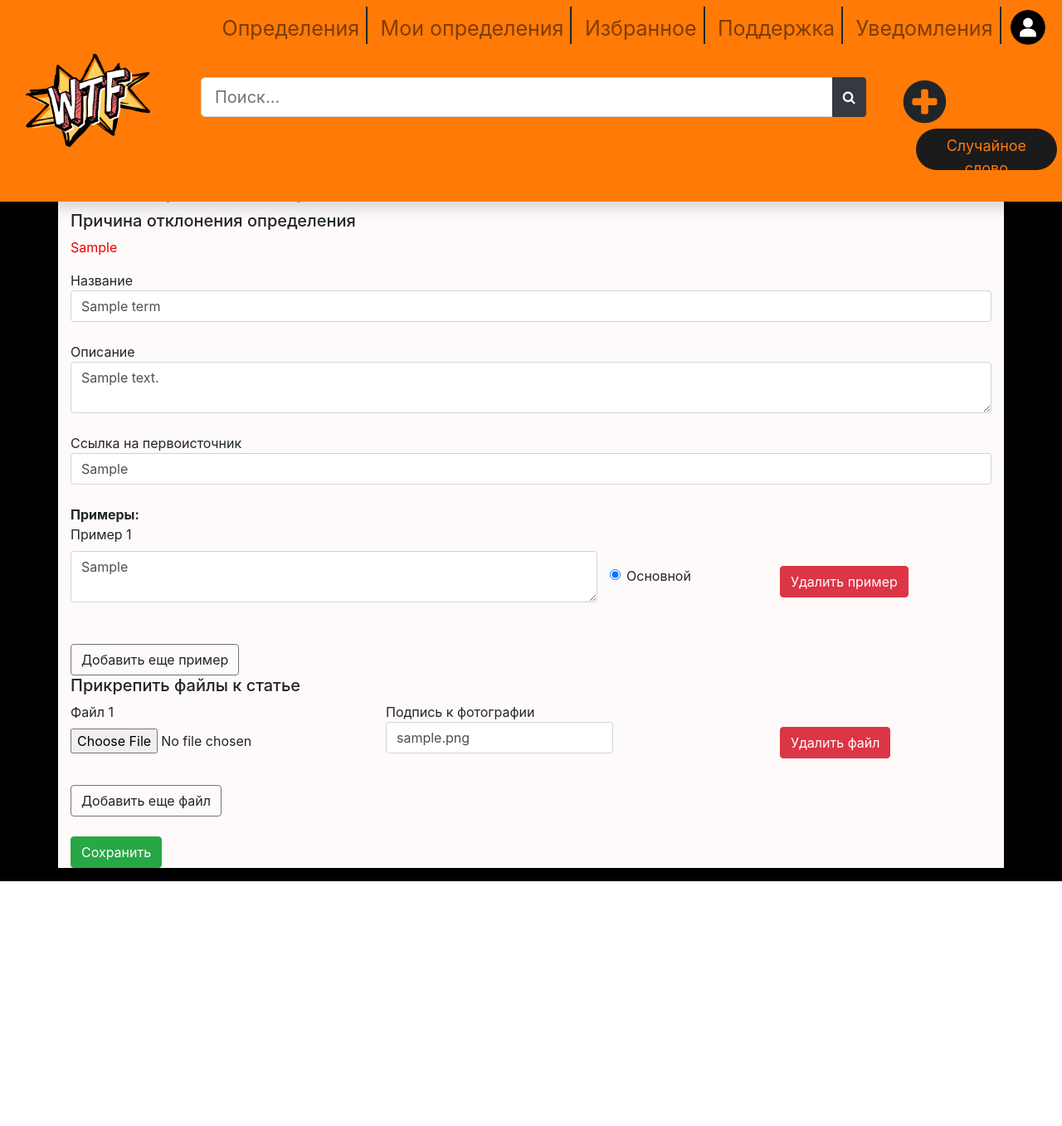
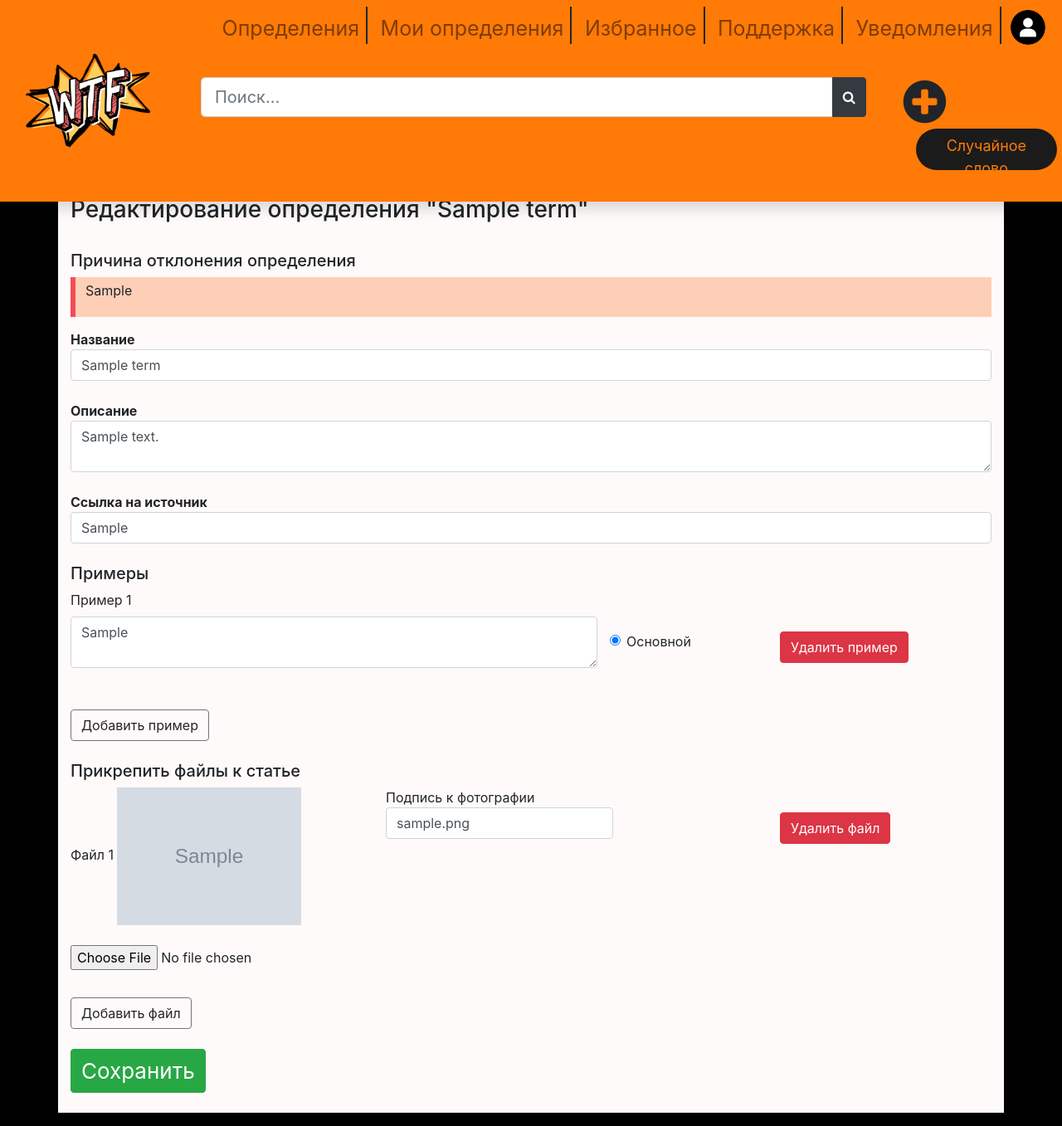
Before and after one commit to Korgutlova/urban_dictionary, a Django app: page /urban/definition/edit/1 in a window 1280 px wide. Shown: the whole page at 83% size. Before the commit the page ends 1062 px from the top, so only its background shows below. Run offline with Django 3.2, Linux system fonts and the light colour scheme; a user stored in the database is signed in; tables that the repository leaves empty hold one stand-in row (values such as "Sample post"); grey boxes marked "Sample" are stand-in pictures; some libraries are stand-ins or nearby versions.

Commit message:
fix edit definition and admin check

```diff
--- a/static/css/custom.css
+++ b/static/css/custom.css
@@ -86,13 +86,27 @@ img.profile_thumbnail {
 
 .custom-file-upload {
     width: 0.1px;
-	height: 0.1px;
-	opacity: 0;
-	overflow: hidden;
-	position: absolute;
-	z-index: -1;
+    height: 0.1px;
+    opacity: 0;
+    overflow: hidden;
+    position: absolute;
+    z-index: -1;
 }
 
 .custom-file-upload-btn {
     cursor: pointer;
 }
+
+.div-info {
+    margin-bottom: 15px;
+    padding: 4px 12px;
+    background-color: #e7f3fe;
+    border-left: 6px solid #2196F3;
+}
+
+.div-error {
+    margin-bottom: 15px;
+    padding: 4px 12px;
+    background-color: #fecfb7;
+    border-left: 6px solid #f34d55;
+}
--- a/templates/website/definition/create_definition.html
+++ b/templates/website/definition/create_definition.html
@@ -27,7 +27,7 @@
             </div>
         </div>
         <br>
-        <a id="add_example" class="btn btn-outline-secondary">Добавить еще пример</a>
+        <a id="add_example" class="btn btn-outline-secondary">Добавить пример</a>
         <br>
         <br>
         <h5>Прикрепить файлы к статье</h5>
@@ -45,7 +45,7 @@
             </div>
         </div>
 
-        <a id="add_file" class="btn btn-outline-secondary">Добавить еще файл</a>
+        <a id="add_file" class="btn btn-outline-secondary">Добавить файл</a>
         <br><br>
         <div style="text-align: left;"><input style="font-size: 26px" class="btn btn-success" type="submit" value="Сохранить"/>
         <br><br>
--- a/templates/website/definition/edit_definition.html
+++ b/templates/website/definition/edit_definition.html
@@ -4,19 +4,23 @@
 {% endblock %}
 {% block content %}
     {% if rfp %}
-        <h3>Редактирование определения {{ definiton.name }}</h3>
+        <br>
+        <h3>Редактирование определения "{{ definition.term }}" </h3>
+        <br>
         <h5>Причина отклонения определения</h5>
-        <div>
-            <p style="color:#ed0000;">{{ rfp.reason }}</p>
+        <div class="div-error">
+            <p>{{ rfp.reason }}</p>
         </div>
 
         <form method="post" action="{% url 'website:edit_definition' definition.id %}" enctype="multipart/form-data">
             {% csrf_token %}
-            Название<input type="text" name="name" class="form-control" value="{{ definition.term }}"><br>
-            Описание<textarea name="description" class="form-control">{{ definition.description }}</textarea><br>
-            Ссылка на первоисточник<input name="source" class="form-control" type="text"
-                                          value="{{ definition.source }}"><br>
-            <strong>Примеры:</strong><br>
+            <strong>Название</strong><input type="text" name="name" class="form-control"
+                                            value="{{ definition.term }}"><br>
+            <strong>Описание</strong><textarea name="description"
+                                               class="form-control">{{ definition.description }}</textarea><br>
+            <strong>Ссылка на источник</strong><input name="source" class="form-control" type="text"
+                                                      value="{{ definition.source }}"><br>
+            <h5>Примеры</h5>
             {% for example in definition.examples.all %}
                 <div class="row example">
                     <div class="form-group col-md-7">
@@ -26,7 +30,7 @@
                     <div class="form-group col-md-2 form-check" style="margin-top: 50px">
                         <label class="form-check-label">
                             <input type="radio" {% if example.primary %} checked {% endif %} class="form-check-input"
-                                   name="primary" value="0">Основной
+                                   name="primary" value="{{ forloop.counter0 }}">Основной
                         </label>
                     </div>
                     <div class="form-group col-md-3 " style="margin-top: 50px">
@@ -35,15 +39,18 @@
                 </div>
             {% endfor %}
             <br>
-            <a id="add_example" class="btn btn-outline-secondary">Добавить еще пример</a>
+            <a id="add_example" class="btn btn-outline-secondary">Добавить пример</a>
             <br>
-            <h5>Прикрепить файлы к статье</h5>
+            <br>
+            <h5 class="header_for_files">Прикрепить файлы к статье</h5>
             {% for file in definition.files.all %}
                 <div class="row file">
                     <div class="form-group col-md-4">
-                        <label>Файл {{ forloop.counter }} </label><input class="form-control-file" type="file"
-                                                                         name="upload_data"
-                                                                         value="{{ file.image.url }}">
+                        <label>Файл {{ forloop.counter }} </label>
+                        <img src="{{ file.image.url }}" style="max-width:70%; max-height:70%;">
+                        <br>
+                        <br>
+                        <input class="form-control-file" type="file" name="upload_data" value="{{ file.image.url}}">
                     </div>
                     <div class="form-group col-md-5">
                         <label> Подпись к фотографии
@@ -56,9 +63,10 @@
                 </div>
             {% endfor %}
 
-            <a id="add_file" class="btn btn-outline-secondary">Добавить еще файл</a>
+            <a id="add_file" class="btn btn-outline-secondary">Добавить файл</a>
             <br><br>
-            <input class="btn btn-success" type="submit" value="Сохранить"/>
+            <input style="font-size: 26px" class="btn btn-success" type="submit" value="Сохранить"/>
+            <br><br>
         </form>
     {% endif %}
 {% endblock %}
@@ -83,7 +91,11 @@
             });
             $("#add_file").click(function () {
                 var count = $(".file").length + 1;
-                $(".file:last").after("<div class=\"row file\">\n" +
+                var className = ".file:last";
+                if (count === 1) {
+                    className = ".header_for_files:last";
+                }
+                $(className).after("<div class=\"row file\">\n" +
                     "            <div class=\"form-group col-md-4\">\n" +
                     "                <label>Файл " + count + "</label><input class=\"form-control-file\" type=\"file\" name=\"upload_data\">\n" +
                     "            </div>\n" +
@@ -96,6 +108,7 @@
                     "                <p class=\"btn btn-danger del_file\">Удалить файл</p>\n" +
                     "            </div>\n" +
                     "        </div>");
+
             });
             $('.container').on('click', '.del_example', function () {
                 if ($(".example").length !== 1) {
--- a/website/models.py
+++ b/website/models.py
@@ -67,7 +67,7 @@ class Definition(models.Model):
         return self.estimates.filter(estimate=0).count()
 
     def get_primary_example(self):
-        return self.examples.get(primary=True).example
+        return self.examples.filter(primary=True)[0].example
 
     def is_publish(self):
         if self.date is None:
@@ -88,7 +88,8 @@ class Definition(models.Model):
             defs = Definition.objects.filter(date__day=day.day, date__month=day.month, date__year=day.year)
             x = {}
             for d in defs:
-                if d.get_dislikes() + d.get_likes() >= 10:
+                # TODO - temporary change
+                if d.get_dislikes() + d.get_likes() >= 5:
                     try:
                         x[d] = d.get_likes() / d.get_dislikes()
                     except ZeroDivisionError:
--- a/website/views.py
+++ b/website/views.py
@@ -149,7 +149,8 @@ def edit_definition(request, pk):
             term.save()
         definition.term = term
         definition.description = request.POST["description"]
-        definition.source = request.POST["source"],
+        definition.source = request.POST["source"]
+        definition.date = None
         definition.save()
         if current_user.is_moderator() or current_user.is_admin():
             definition.date = time.time()
@@ -158,15 +159,30 @@ def edit_definition(request, pk):
             rfp.date_creation = datetime.datetime.now()
             rfp.status = STATUSES_FOR_REQUESTS[0][0]
             rfp.save()
+
+        old_examples = list(definition.examples.all())
         examples = request.POST.getlist("examples")
         primary = int(request.POST.get("primary"))
+        print(primary)
+        for i, ex in enumerate(examples):
+            cur_examples = Example.objects.filter(example=ex, definition=definition)
+            if len(cur_examples) > 0:
+                example = cur_examples[0]
+            else:
+                example = Example(example=ex, definition=definition)
+            if example in old_examples:
+                old_examples.remove(example)
+            if primary == i:
+                example.primary = True
+            else:
+                example.primary = False
+            example.save()
+
+        for ex in old_examples:
+            ex.delete()
+
         for file in definition.files.all():
             file.delete()
-        for example in definition.examples.all():
-            example.delete()
-        for i, ex in enumerate(examples):
-            example = Example(example=ex, primary=True if primary == i else False, definition=definition)
-            example.save()
         for f, h in zip(request.FILES.getlist("upload_data"), request.POST.getlist("header")):
             link_file = "%s/%s/%s.%s" % (
                 definition.author.id, definition.id, int(time.time() * 1000), f.name.split(".")[1])
@@ -208,7 +224,11 @@ def page_not_found(request):
 
 
 def definition(request, pk):
-    return render(request, "website/definition/definition.html", {"definition": Definition.objects.get(id=pk)})
+    try:
+        definition = Definition.objects.get(id=pk)
+        return render(request, "website/definition/definition.html", {"definition": definition})
+    except:
+        return redirect("website:page_not_found")
 
 
 def personal_definitions(request):
```
Also changed, not shown: templates/website/admin/admin_definition_check.html (+8 -10 lines), templates/website/admin/requests_for_publication.html (+14 -6 lines), templates/website/base/page_not_found.html (+11 -1 lines), templates/website/definition/definition.html (+6 -2 lines), templates/website/definition/personal_definitions.html (+24 -10 lines), website/templates/website/main_page.html (+31 -18 lines).
